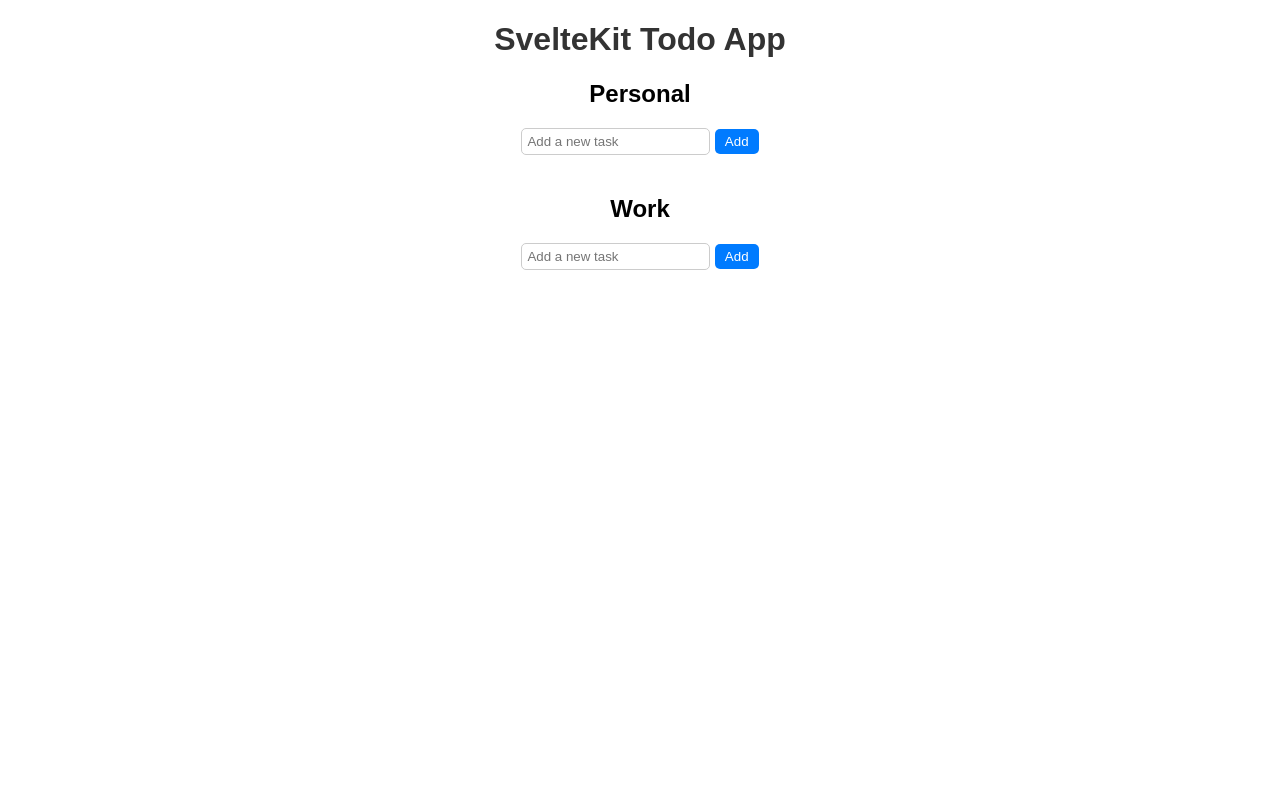
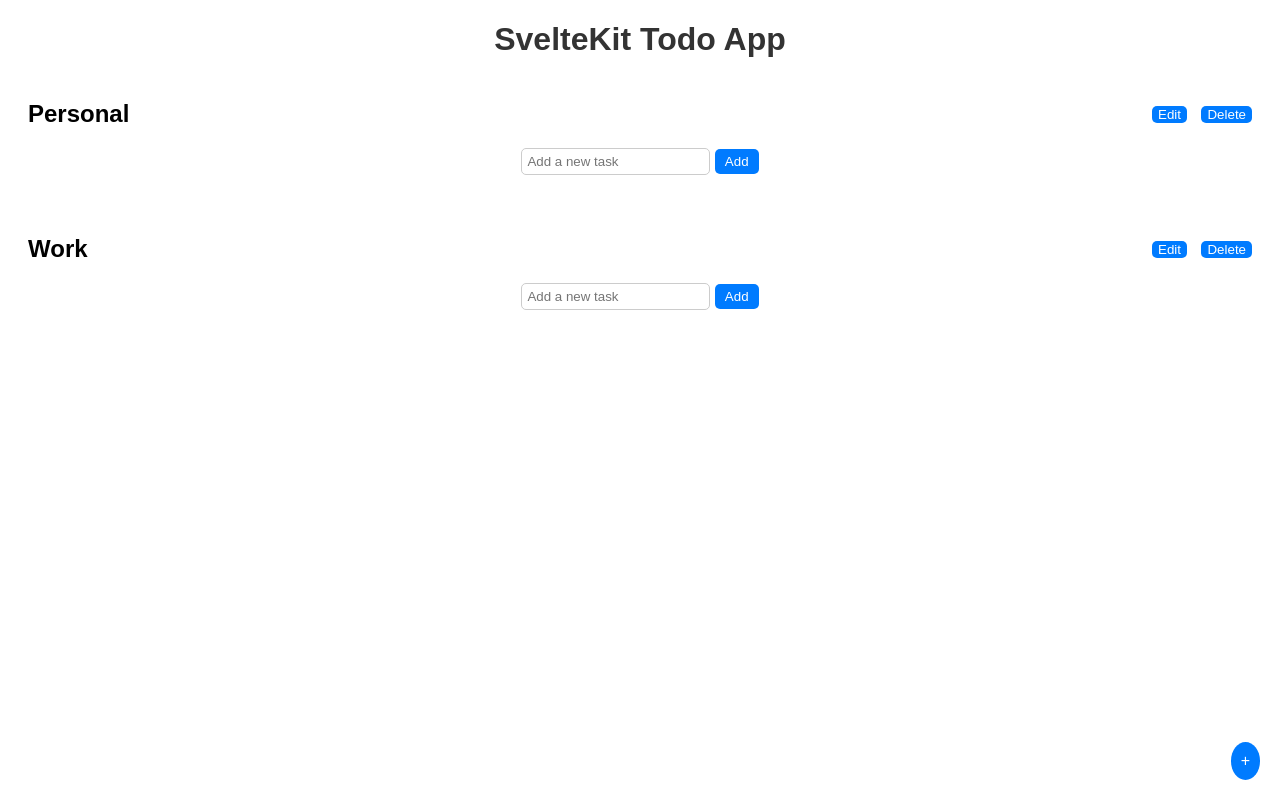
Before and after one commit to ShardofLegends/M324-DevOps-Portfolio, a SvelteKit app in the folder my-agenda-app/: page / in a window 1280 px wide. Built offline with nearby package versions, Linux system fonts and the light colour scheme.

Commit message:
v0.1.1 fix: meta name geändert

```diff
--- a/my-agenda-app/src/app.html
+++ b/my-agenda-app/src/app.html
@@ -3,7 +3,7 @@
 	<head>
 		<meta charset="utf-8" />
 		<link rel="icon" href="%sveltekit.assets%/favicon.png" />
-		<meta name="viewport" content="width=device-width, initial-scale=1" />
+		<meta name="ToDo" content="width=device-width, initial-scale=1" />
 		%sveltekit.head%
 	</head>
 	<body data-sveltekit-preload-data="hover">
--- a/my-agenda-app/src/routes/+page.svelte
+++ b/my-agenda-app/src/routes/+page.svelte
@@ -1,4 +1,6 @@
 <script>
+  import { onMount } from 'svelte';
+
   let lists = [
     { name: 'Personal', tasks: [] },
     { name: 'Work', tasks: [] }
@@ -6,6 +8,8 @@
   ];
 
   let newTasks = new Array(lists.length).fill('');
+  let showPopup = false;
+  let newSectionName = '';
 
   function addTask(listIndex) {
     const newTask = newTasks[listIndex].trim();
@@ -19,13 +23,69 @@
     lists[listIndex].tasks.splice(taskIndex, 1);
     lists = [...lists]; // Update the lists array to trigger reactivity
   }
+
+  function addSection() {
+    showPopup = true;
+  }
+
+  function confirmSection() {
+    if (newSectionName.trim()) {
+      lists = [...lists, { name: newSectionName, tasks: [] }];
+      newSectionName = '';
+      showPopup = false;
+    }
+  }
+
+  function closePopup() {
+    showPopup = false;
+    newSectionName = '';
+  }
+
+  onMount(() => {
+    // Add event listener to close popup on Escape key press
+    window.addEventListener('keydown', (event) => {
+      if (event.key === 'Escape') {
+        closePopup();
+      }
+    });
+  });
+
+  let editingIndex = -1;
+
+function editSection(index) {
+  editingIndex = index;
+  newSectionName = lists[index].name;
+  showPopup = true;
+}
+
+function deleteSection(index) {
+  lists.splice(index, 1);
+}
+
+function confirmEdit() {
+  if (newSectionName.trim()) {
+    lists[editingIndex].name = newSectionName;
+    editingIndex = -1;
+    newSectionName = '';
+    showPopup = false;
+  }
+}
+function removeSection(index) {
+    lists = lists.filter((_, i) => i !== index);
+  }
 </script>
 
 <main>
   <h1>SvelteKit Todo App</h1>
   {#each lists as list, listIndex (list.name)}
     <div class="todo-list">
-      <h2>{list.name}</h2>
+      <div class="list-header">
+        <h2>{list.name}</h2>
+        <div class="list-options">
+          <button on:click={() => editSection(listIndex)}>Edit</button>
+          <button on:click={() => deleteSection(listIndex)}>Delete</button>
+        </div>
+      </div>
       <div class="add-task">
         <input class="task-input" bind:value={newTasks[listIndex]} placeholder="Add a new task" on:keydown={(event) => event.key === 'Enter' && addTask(listIndex)} />
         <button class="add-button" on:click={() => addTask(listIndex)}>Add</button>
@@ -40,6 +100,20 @@
       </ul>
     </div>
   {/each}
+
+  <div class="sticky-button" on:click={addSection}>
+    +
+  </div>
+
+  {#if showPopup}
+    <div class="popup">
+      <div class="popup-content">
+        <input bind:value={newSectionName} placeholder="Enter section name" />
+        <button on:click={editingIndex === -1 ? confirmSection : confirmEdit}>{editingIndex === -1 ? 'Confirm' : 'Save Changes'}</button>
+        <button on:click={closePopup}>Cancel</button>
+      </div>
+    </div>
+  {/if}
 </main>
 
 <style>
@@ -90,4 +164,48 @@
     border-radius: 5px;
     cursor: pointer;
   }
+  .sticky-button {
+    position: fixed;
+    bottom: 20px;
+    right: 20px;
+    background-color: #007bff;
+    color: white;
+    border: none;
+    border-radius: 50%;
+    padding: 10px;
+    cursor: pointer;
+  }
+
+  .popup {
+    position: fixed;
+    top: 0;
+    left: 0;
+    width: 100%;
+    height: 100%;
+    background: rgba(0, 0, 0, 0.5);
+    display: flex;
+    align-items: center;
+    justify-content: center;
+  }
+
+  .popup-content {
+    background: white;
+    padding: 20px;
+    border-radius: 5px;
+    text-align: center;
+  }
+  .list-header {
+    display: flex;
+    justify-content: space-between;
+    align-items: center;
+  }
+
+  .list-options button {
+    margin-left: 10px;
+    background-color: #007bff;
+    color: white;
+    border: none;
+    border-radius: 5px;
+    cursor: pointer;
+  }
 </style>
```
